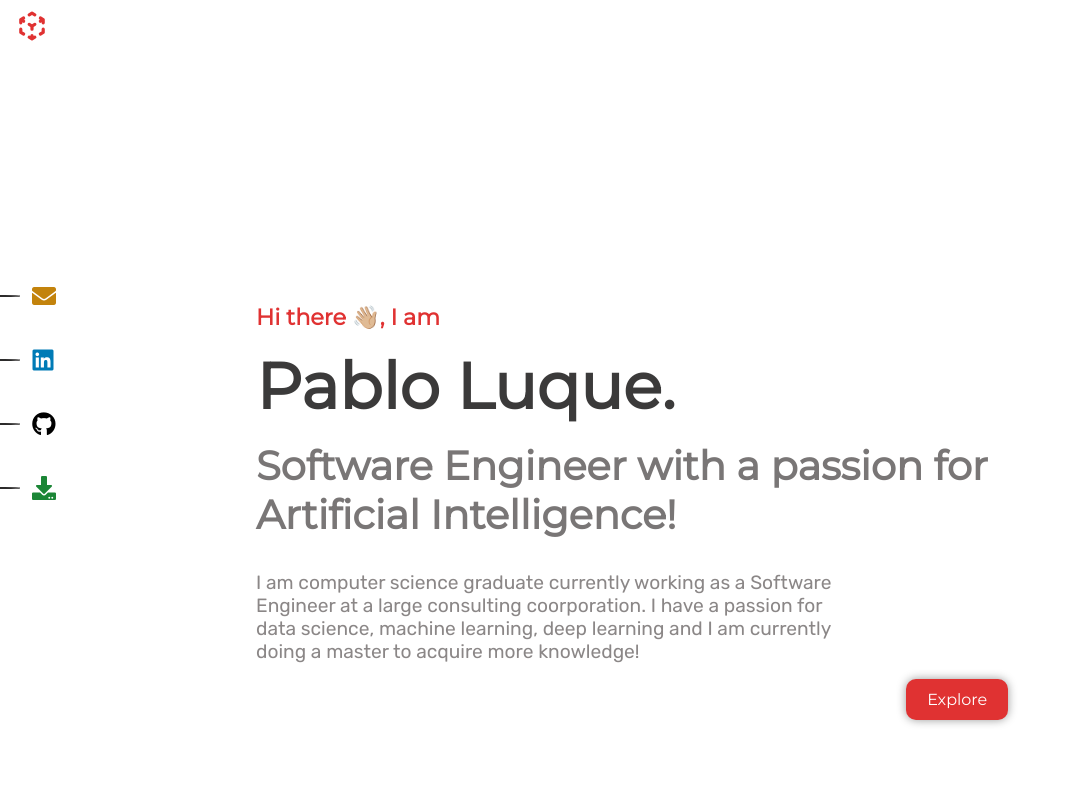
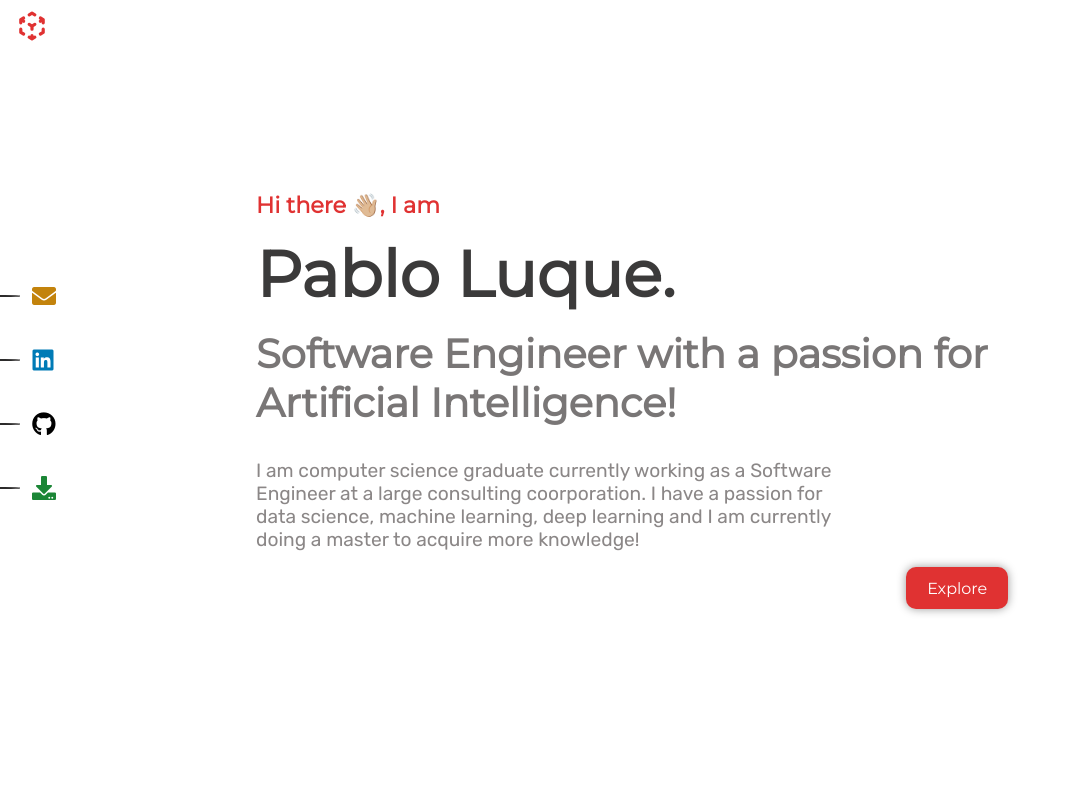
Before and after one commit to pabloluqueromero/portfolio, a React (Create React App) app: page / in a window 1280 px wide. Shown: the top 800 px of the page, without its empty margins (0-1076 px from the left). Built offline with nearby package versions, Linux system fonts and the light colour scheme; a web font is replaced by a local one.

Commit message:
[Portfolio] Section container mb-3

```diff
--- a/src/App.scss
+++ b/src/App.scss
@@ -33,12 +33,12 @@ a:visited {
     @extend .flex-center;
     position: relative;
     min-height: 90vh;
+    margin-bottom: 5rem;
 }
 
 .section-subcontainer {
     max-width: 60%;
     margin: auto;
-    margin-bottom: 5rem;
 }
 
 .section-container-title {
```
